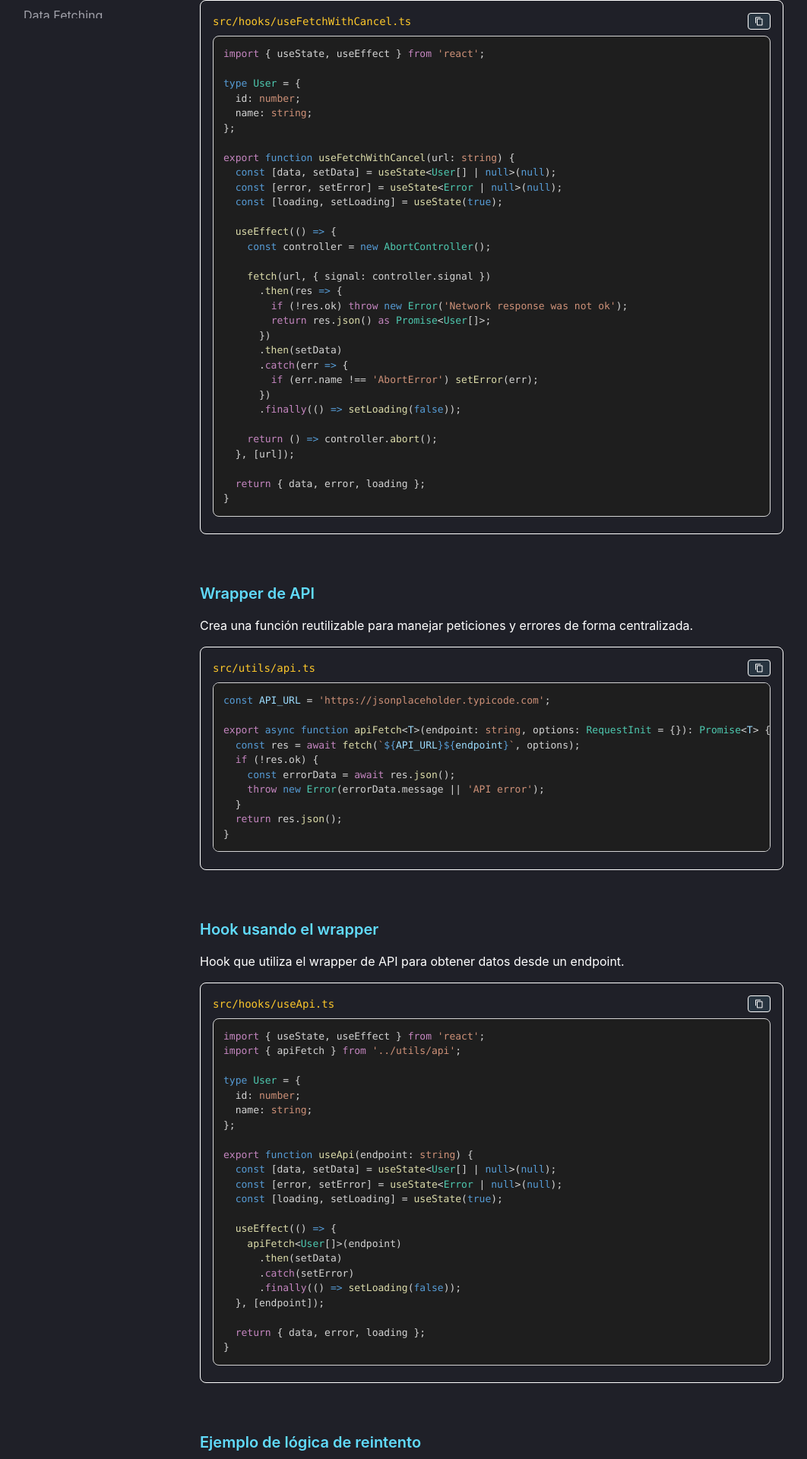
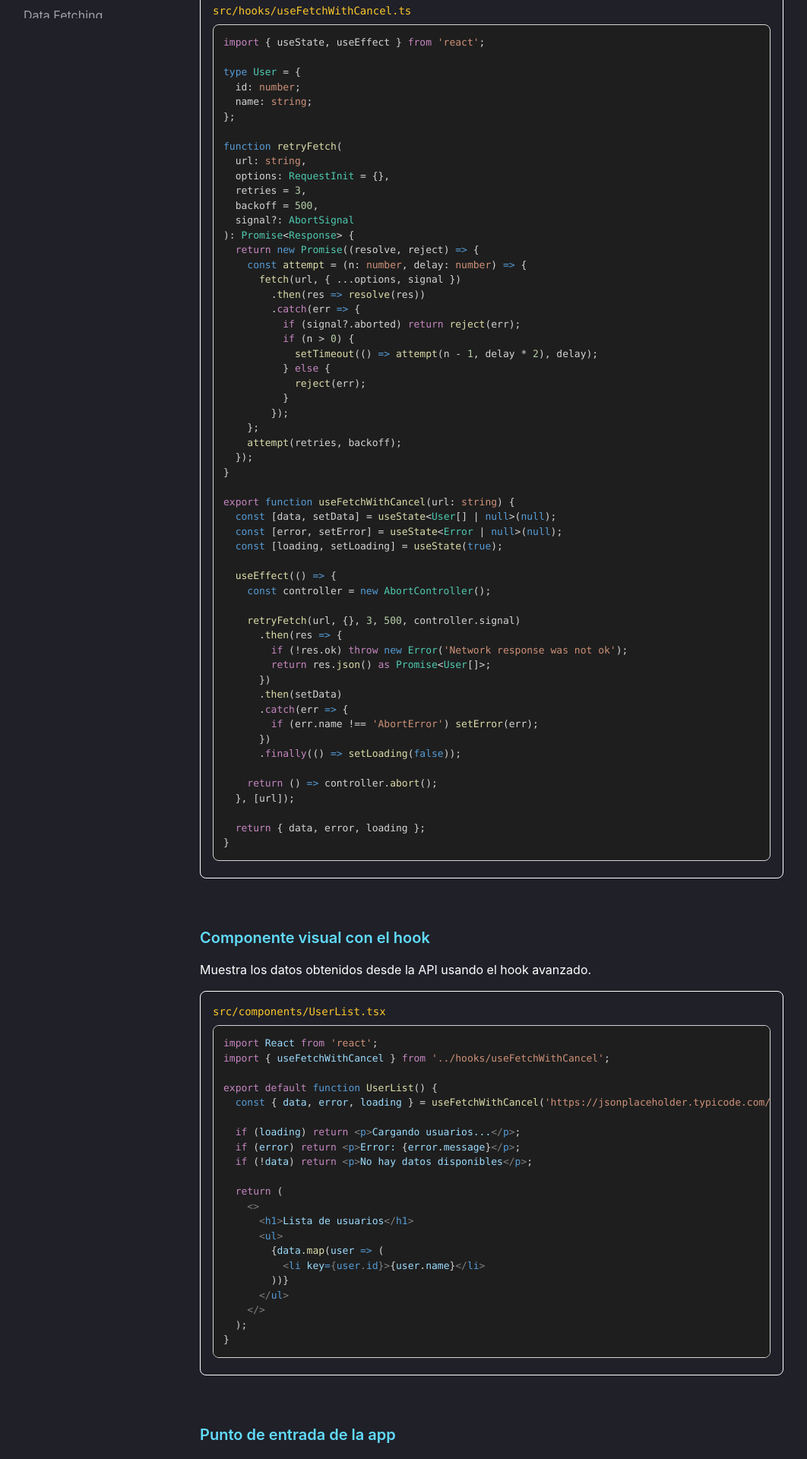
Before and after one commit to diegoworks92/DevGuide, a React (Vite) app: page /docs/advanced-fetch in a window 1280 px wide. Shown: the part 820-2740 px from the top of the page at 76% size, without its empty margins (9-1071 px from the left). Built offline with nearby package versions, Linux system fonts and the light colour scheme.

Commit message:
feat: enhance advanced fetch guide with retry logic + improve responsive layout for labels and buttons in CodeBlock

```diff
--- a/src/component/documentation/data_fetching/AdvancedFetchGuide.tsx
+++ b/src/component/documentation/data_fetching/AdvancedFetchGuide.tsx
@@ -1,41 +1,63 @@
+import Title from "../../ui/Title";
+import InfoText from "../../ui/InfoText";
 import CodeBlock from "../../ui/CodeBlock";
-import Title from "../../ui/Title";
+import OutputBlock from "../../ui/OutputBlock";
 
 const AdvancedFetchGuide = () => {
   return (
     <>
-      <Title name="Fetch Avanzado" />
+      <Title name="Fetch avanzado con cancelación y reintentos" />
 
-      <CodeBlock
-        id="jsonplaceholder-api"
-        heading="API de ejemplo: JSON Placeholder"
-        description="Usaremos la API pública de {JSON} Placeholder para obtener una lista de usuarios de ejemplo."
-        title="URL"
-        code={`https://jsonplaceholder.typicode.com`}
-        language="text"
+      <InfoText
+        heading="¿Qué implementa esta guía?"
+        description={`Este flujo maneja peticiones HTTP con cancelación automática y reintentos progresivos usando backoff exponencial.\n\nSe organiza en un hook reutilizable, un componente visual y la entrada principal de la app.`}
       />
 
       <CodeBlock
-        id="official-docs"
-        heading="Documentación oficial"
-        description="Consulta la documentación de Fetch API y AbortController en MDN."
-        title="Fetch & AbortController"
-        code={`https://developer.mozilla.org/en-US/docs/Web/API/Fetch_API
-https://developer.mozilla.org/en-US/docs/Web/API/AbortController`}
+        id="api-url"
+        heading="API pública de prueba"
+        description="Usamos JSONPlaceholder como fuente de datos ficticios."
+        title="URL de usuarios"
         language="text"
+        code={`https://jsonplaceholder.typicode.com/users`}
       />
 
       <CodeBlock
-        id="cancelable-fetch-hook"
-        heading="Hook con cancelación"
-        description="Crea un hook personalizado que cancela la petición fetch si el componente se desmonta."
+        id="fetch-hook"
+        heading="Hook avanzado con reintento y cancelación"
+        description="Hook reutilizable que incluye lógica de reintento automático y cancelación con AbortController."
         title="src/hooks/useFetchWithCancel.ts"
+        language="ts"
         code={`import { useState, useEffect } from 'react';
 
 type User = {
   id: number;
   name: string;
 };
+
+function retryFetch(
+  url: string,
+  options: RequestInit = {},
+  retries = 3,
+  backoff = 500,
+  signal?: AbortSignal
+): Promise<Response> {
+  return new Promise((resolve, reject) => {
+    const attempt = (n: number, delay: number) => {
+      fetch(url, { ...options, signal })
+        .then(res => resolve(res))
+        .catch(err => {
+          if (signal?.aborted) return reject(err);
+          if (n > 0) {
+            setTimeout(() => attempt(n - 1, delay * 2), delay);
+          } else {
+            reject(err);
+          }
+        });
+    };
+    attempt(retries, backoff);
+  });
+}
 
 export function useFetchWithCancel(url: string) {
   const [data, setData] = useState<User[] | null>(null);
@@ -45,7 +67,7 @@ export function useFetchWithCancel(url: string) {
   useEffect(() => {
     const controller = new AbortController();
 
-    fetch(url, { signal: controller.signal })
+    retryFetch(url, {}, 3, 500, controller.signal)
       .then(res => {
         if (!res.ok) throw new Error('Network response was not ok');
         return res.json() as Promise<User[]>;
@@ -61,82 +83,228 @@ export function useFetchWithCancel(url: string) {
 
   return { data, error, loading };
 }`}
-        language="ts"
       />
 
       <CodeBlock
-        id="custom-api-wrapper"
-        heading="Wrapper de API"
-        description="Crea una función reutilizable para manejar peticiones y errores de forma centralizada."
-        title="src/utils/api.ts"
-        code={`const API_URL = 'https://jsonplaceholder.typicode.com';
+        id="userlist"
+        heading="Componente visual con el hook"
+        description="Muestra los datos obtenidos desde la API usando el hook avanzado."
+        title="src/components/UserList.tsx"
+        language="tsx"
+        code={`import React from 'react';
+import { useFetchWithCancel } from '../hooks/useFetchWithCancel';
 
-export async function apiFetch<T>(endpoint: string, options: RequestInit = {}): Promise<T> {
-  const res = await fetch(\`\${API_URL}\${endpoint}\`, options);
-  if (!res.ok) {
-    const errorData = await res.json();
-    throw new Error(errorData.message || 'API error');
-  }
-  return res.json();
+export default function UserList() {
+  const { data, error, loading } = useFetchWithCancel('https://jsonplaceholder.typicode.com/users');
+
+  if (loading) return <p>Cargando usuarios...</p>;
+  if (error) return <p>Error: {error.message}</p>;
+  if (!data) return <p>No hay datos disponibles</p>;
+
+  return (
+    <>
+      <h1>Lista de usuarios</h1>
+      <ul>
+        {data.map(user => (
+          <li key={user.id}>{user.name}</li>
+        ))}
+      </ul>
+    </>
+  );
 }`}
-        language="ts"
       />
 
       <CodeBlock
-        id="hook-using-wrapper"
-        heading="Hook usando el wrapper"
-        description="Hook que utiliza el wrapper de API para obtener datos desde un endpoint."
-        title="src/hooks/useApi.ts"
+        id="app-entry"
+        heading="Punto de entrada de la app"
+        description="Renderiza el componente principal con los datos desde la API."
+        title="src/App.tsx"
+        language="tsx"
+        code={`import React from 'react';
+import UserList from './components/UserList';
+
+function App() {
+  return (
+    <div>
+      <UserList />
+    </div>
+  );
+}
+
+export default App;`}
+      />
+
+      <OutputBlock
+        heading="Lista de usuarios"
+        description="Este es el resultado esperado al usar el hook avanzado para fetch con cancelación y reintento automático."
+      >
+        <h1 className="text-xl">Lista de usuarios</h1>
+        <ul className="list-disc list-inside">
+          <li>Leanne Graham</li>
+          <li>Ervin Howell</li>
+          <li>Clementine Bauch</li>
+          <li>Patricia Lebsack</li>
+          <li>Chelsey Dietrich</li>
+          <li>Mrs. Dennis Schulist</li>
+          <li>Kurtis Weissnat</li>
+          <li>Nicholas Runolfsdottir V</li>
+          <li>Glenna Reichert</li>
+          <li>Clementina DuBuque</li>
+        </ul>
+      </OutputBlock>
+
+      <InfoText
+        heading="Resumen técnico"
+        description={`Esta guía protege contra errores por desmontes de componentes.\n\nMejora la experiencia en conexiones inestables gracias al reintento automático, y mantiene el código modular y limpio.`}
+      />
+    </>
+  );
+};
+
+export default AdvancedFetchGuide;
+
+/* import Title from "../../ui/Title";
+import InfoText from "../../ui/InfoText";
+import CodeBlock from "../../ui/CodeBlock";
+
+const AdvancedFetchGuide = () => {
+  return (
+    <>
+      <Title name="Fetch avanzado con cancelación y reintentos" />
+
+      <InfoText
+        heading="¿Qué implementa esta guía?"
+        description="Este flujo maneja peticiones HTTP con cancelación automática y reintentos progresivos usando backoff exponencial. Se organiza en un hook reutilizable, un componente visual y la entrada principal de la app."
+      />
+
+      <CodeBlock
+        id="api-url"
+        heading="API pública de prueba"
+        description="Usamos JSONPlaceholder como fuente de datos ficticios."
+        title="URL de usuarios"
+        language="text"
+        code={`https://jsonplaceholder.typicode.com/users`}
+      />
+
+      <CodeBlock
+        id="fetch-hook"
+        heading="Hook avanzado con reintento y cancelación"
+        description="Hook reutilizable que incluye lógica de reintento automático y cancelación con AbortController."
+        title="src/hooks/useFetchWithCancel.ts"
+        language="ts"
         code={`import { useState, useEffect } from 'react';
-import { apiFetch } from '../utils/api';
 
 type User = {
   id: number;
   name: string;
 };
 
-export function useApi(endpoint: string) {
+function retryFetch(
+  url: string,
+  options: RequestInit = {},
+  retries = 3,
+  backoff = 500,
+  signal?: AbortSignal
+): Promise<Response> {
+  return new Promise((resolve, reject) => {
+    const attempt = (n: number, delay: number) => {
+      fetch(url, { ...options, signal })
+        .then(res => resolve(res))
+        .catch(err => {
+          if (signal?.aborted) return reject(err);
+          if (n > 0) {
+            setTimeout(() => attempt(n - 1, delay * 2), delay);
+          } else {
+            reject(err);
+          }
+        });
+    };
+    attempt(retries, backoff);
+  });
+}
+
+export function useFetchWithCancel(url: string) {
   const [data, setData] = useState<User[] | null>(null);
   const [error, setError] = useState<Error | null>(null);
   const [loading, setLoading] = useState(true);
 
   useEffect(() => {
-    apiFetch<User[]>(endpoint)
+    const controller = new AbortController();
+
+    retryFetch(url, {}, 3, 500, controller.signal)
+      .then(res => {
+        if (!res.ok) throw new Error('Network response was not ok');
+        return res.json() as Promise<User[]>;
+      })
       .then(setData)
-      .catch(setError)
+      .catch(err => {
+        if (err.name !== 'AbortError') setError(err);
+      })
       .finally(() => setLoading(false));
-  }, [endpoint]);
+
+    return () => controller.abort();
+  }, [url]);
 
   return { data, error, loading };
 }`}
-        language="ts"
       />
 
       <CodeBlock
-        id="retry-logic-example"
-        heading="Ejemplo de lógica de reintento"
-        description="Implementa una función fetch con reintentos automáticos y backoff exponencial."
-        title="src/utils/retryFetch.ts"
-        code={`export async function retryFetch(
-  url: string,
-  options: RequestInit = {},
-  retries = 3,
-  backoff = 500
-): Promise<Response> {
-  try {
-    return await fetch(url, options);
-  } catch (err) {
-    if (retries > 0) {
-      await new Promise(res => setTimeout(res, backoff));
-      return retryFetch(url, options, retries - 1, backoff * 2);
-    }
-    throw err;
-  }
+        id="userlist"
+        heading="Componente visual con el hook"
+        description="Muestra los datos obtenidos desde la API usando el hook avanzado."
+        title="src/components/UserList.tsx"
+        language="tsx"
+        code={`import React from 'react';
+import { useFetchWithCancel } from '../hooks/useFetchWithCancel';
+
+export default function UserList() {
+  const { data, error, loading } = useFetchWithCancel('https://jsonplaceholder.typicode.com/users');
+
+  if (loading) return <p>Cargando usuarios...</p>;
+  if (error) return <p>Error: {error.message}</p>;
+  if (!data) return <p>No hay datos disponibles</p>;
+
+  return (
+    <>
+      <h1>Lista de usuarios</h1>
+      <ul>
+        {data.map(user => (
+          <li key={user.id}>{user.name}</li>
+        ))}
+      </ul>
+    </>
+  );
 }`}
-        language="ts"
+      />
+
+      <CodeBlock
+        id="app-entry"
+        heading="Punto de entrada de la app"
+        description="Renderiza el componente principal con los datos desde la API."
+        title="src/App.tsx"
+        language="tsx"
+        code={`import React from 'react';
+import UserList from './components/UserList';
+
+function App() {
+  return (
+    <div>
+      <UserList />
+    </div>
+  );
+}
+
+export default App;`}
+      />
+
+      <InfoText
+        heading="Resumen técnico"
+        description="Esta guía protege contra errores por desmontes de componentes, mejora la experiencia en conexiones inestables gracias al reintento automático, y mantiene el código modular y limpio."
       />
     </>
   );
 };
 
 export default AdvancedFetchGuide;
+ */
--- a/src/component/documentation/data_fetching/BasicFetchGuide.tsx
+++ b/src/component/documentation/data_fetching/BasicFetchGuide.tsx
@@ -1,5 +1,5 @@
 import CodeBlock from "../../ui/CodeBlock";
-import OutputBlock from "../../ui/OutputBlockProps";
+import OutputBlock from "../../ui/OutputBlock";
 import Title from "../../ui/Title";
 
 const BasicFetchGuide = () => {
--- a/src/component/sidebar/guideSidebarLinks.ts
+++ b/src/component/sidebar/guideSidebarLinks.ts
@@ -1,4 +1,4 @@
-import type { LinkItem } from "./sidebar/sidebarLinks";
+import type { LinkItem } from "./sidebarLinks";
 
 export const guideLinks: LinkItem[] = [
   { to: "/guide/api-methods", label: "Llamadas a APIs" },
--- a/src/component/ui/CodeBlock.tsx
+++ b/src/component/ui/CodeBlock.tsx
@@ -125,31 +125,34 @@ const CodeBlock = ({
       {description && <p className="mt-2 mb-4 text-gray-300">{description}</p>}
 
       <div className="text-white bg-dark p-4 my-2 w-full max-w-full sm:max-w-3xl rounded-lg overflow-x-auto border">
-        <div className="flex justify-between items-center mb-2 gap-2">
+        <div
+          className={`flex flex-col sm:flex-row sm:justify-between sm:items-center gap-2 mb-2`}
+        >
           {/* Título archivo */}
           <span className="text-sm text-secondary font-mono">{title}</span>
 
           {/* Etiqueta + Botones */}
-          <div className="flex items-center gap-2">
+          {(exampleVariant || alternativeVariant || hasVariants) && (
+            <div className="select-none flex flex-wrap items-center gap-2">
               {exampleVariant && (
                 <span
-                className="text-xs px-2 py-1 rounded border flex items-center gap-1 text-exemple border-exemple bg-slate"
+                  className="inline-flex items-center gap-1 text-xs px-2 py-1 rounded border text-exemple border-exemple bg-slate max-w-[160px] truncate whitespace-nowrap overflow-hidden"
                   title="Código de ejemplo"
                   style={{ cursor: "default" }}
                 >
-                <MdInfoOutline />
-                {exampleVariant.label}
+                  <MdInfoOutline className="shrink-0" />
+                  <span className="truncate">{exampleVariant.label}</span>
                 </span>
               )}
 
               {alternativeVariant && (
                 <span
-                className="text-xs px-2 py-1 rounded border flex items-center gap-1 text-alters border-alters bg-slate"
+                  className="inline-flex items-center gap-1 text-xs px-2 py-1 rounded border text-alters border-alters bg-slate max-w-[160px] truncate whitespace-nowrap overflow-hidden"
                   title="Otras alternativas del código"
                   style={{ cursor: "default" }}
                 >
-                <MdSwapHoriz />
-                {alternativeVariant.label}
+                  <MdSwapHoriz className="shrink-0" />
+                  <span className="truncate">{alternativeVariant.label}</span>
                 </span>
               )}
 
@@ -158,30 +161,32 @@ const CodeBlock = ({
                   <button
                     key={v.label}
                     onClick={() => setActiveCode(v.code)}
-                  className={`text-xs px-2 py-1 rounded border flex items-center gap-1 ${
+                    className={`inline-flex items-center gap-1 text-xs px-2 py-1 rounded border max-w-[160px] truncate whitespace-nowrap overflow-hidden ${
                       activeCode === v.code
                         ? "bg-slate text-white border-none"
                         : "border-gray-600 bg-slate text-gray-400 hover:bg-slate hover:text-primary"
                     }`}
                     title={`Usar ${v.label}`}
                   >
-                  {getPackageIcon(v.label)}
-                  {v.label}
+                    <span className="shrink-0">{getPackageIcon(v.label)}</span>
+                    <span className="truncate">{v.label}</span>
                   </button>
                 ))}
 
               <button
                 onClick={handleCopy}
-              className="text-gray-400 hover:text-primary bg-slate text-xs px-2 py-1 border border-gray-600 rounded transition"
+                className="inline-flex items-center gap-1 text-xs px-2 py-1 rounded border text-gray-400 hover:text-primary bg-slate border-gray-600 max-w-[160px] truncate whitespace-nowrap overflow-hidden transition"
                 title={copied ? "Copiado!" : "Copiar código"}
               >
                 {copied ? (
-                <span className="text-check">✓</span>
+                  <span className="text-check shrink-0">✓</span>
                 ) : (
-                <MdContentCopy />
+                  <MdContentCopy className="shrink-0" />
                 )}
+                <span className="truncate">Copiar</span>
               </button>
             </div>
+          )}
         </div>
 
         {/* Bloque de código */}
--- a/src/component/ui/OutputBlockProps.tsx
+++ b/src/component/ui/OutputBlock.tsx
@@ -33,12 +33,12 @@ const OutputBlock: React.FC<OutputBlockProps> = ({
 
           {/* Etiqueta de resultado */}
           <span
-            className="text-xs px-2 py-1 rounded border flex items-center gap-1 text-check border-check bg-slate"
+            className="select-none inline-flex items-center gap-1 text-xs px-2 py-1 rounded border text-check border-check bg-slate max-w-[160px] truncate whitespace-nowrap overflow-hidden"
             title="Representación visual del resultado"
             style={{ cursor: "default" }}
           >
-            <MdVisibility />
-            Vista simulada
+            <MdVisibility className="shrink-0" />
+            <span className="truncate">Vista simulada</span>
           </span>
         </div>
 
```
Lines whose indentation alone changed are shown as unchanged.
